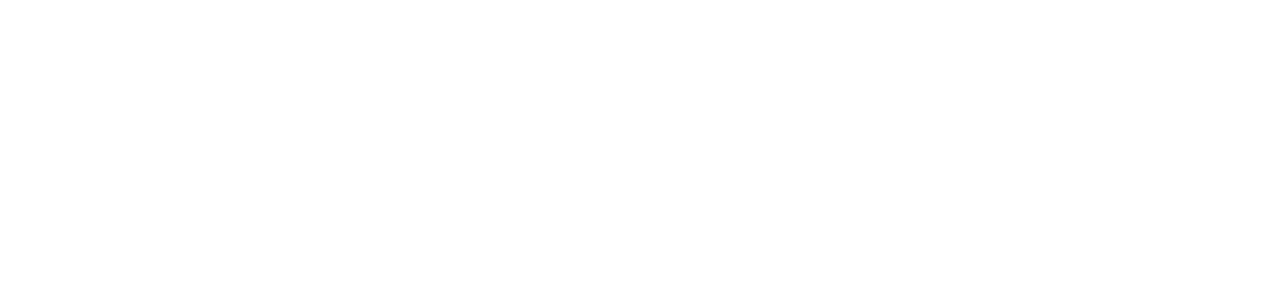
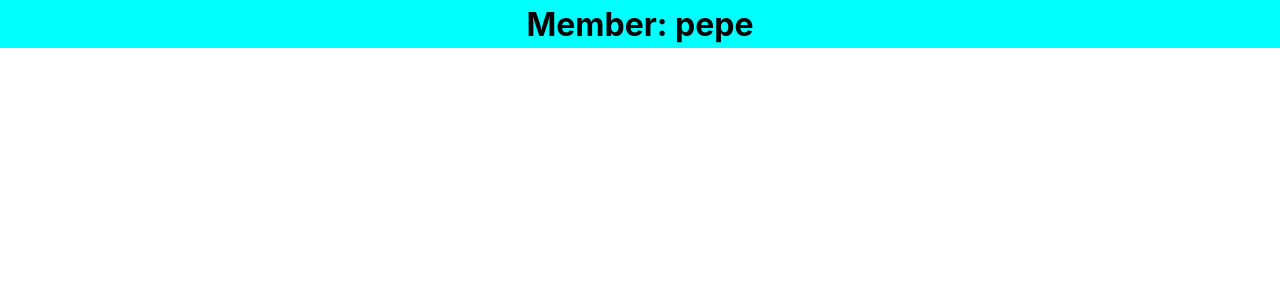
Before and after one commit to kvl-ballester/members-front, a React (Create React App) app: page /member/1 in a window 1280 px wide. Before the commit this address had no page. Shown: the top 300 px of the page. Built offline with nearby package versions, Linux system fonts and the light colour scheme.

Commit message:
add new route: member/:id

```diff
--- a/src/components/MemberList/Member.jsx
+++ b/src/components/MemberList/Member.jsx
@@ -1,8 +1,15 @@
 import React from 'react'
+import { useNavigate } from "react-router-dom";
 
 export const Member = ({member}) => {
+    const navigate = useNavigate();
+
+    const handleClickMember = (id) => {
+        navigate(`/member/${id}`);
+    }
+
     return (
-        <div className='member'>
+        <div className='member' onClick={() => handleClickMember(member.id)}>
             <div className="fields">
                 <div className="name">
                     Name:
--- a/src/index.js
+++ b/src/index.js
@@ -2,6 +2,7 @@ import React from 'react';
 import ReactDOM from 'react-dom';
 import './index.css';
 import App from './App';
+import { Member } from "./pages";
 
 import {
   BrowserRouter,
@@ -14,6 +15,7 @@ ReactDOM.render(
     <BrowserRouter>
       <Routes>
         <Route path="/" element={<App />} />
+        <Route path="/member/:id" element={<Member />} />
       </Routes>
     </BrowserRouter>
   </React.StrictMode>,
--- /dev/null
+++ b/src/pages/Member/Member.jsx
@@ -0,0 +1,42 @@
+import { Header } from "../../components";
+import React, { useState , useEffect} from 'react'
+
+import { useParams } from 'react-router-dom';
+
+
+const items = [
+    {id: 1, name :"pepe", age: 23},
+    {id: 12, name :"alex", age: 21},
+    {id: 13, name :"jose", age: 22},
+    {id: 14, name :"asdf", age: 23},
+    {id: 15, name :"cris", age: 22},
+    {id: 16, name :"fdsa", age: 24},
+    {id: 17, name :"dfdf", age: 25},
+    {id: 18, name :"asa", age: 23},
+    {id: 19, name :"fdss", age: 22},
+    {id: 10, name :"peperere", age: 28},
+
+  ]
+
+
+export const Member = () => {
+    let { id } = useParams()
+    const [member, setMember] = useState({})
+
+
+
+    useEffect(() => {
+        const selectedMember = items.filter( member => {
+            return member.id === parseInt(id)
+        })[0]
+
+        setMember(selectedMember);
+
+    }, [])
+
+    return (
+        <div>
+            <Header text={`Member: ${member.name}`}/>
+        </div>
+    )
+}
--- a/src/pages/index.js
+++ b/src/pages/index.js
@@ -0,0 +1,3 @@
+import { Member } from "./Member/Member";
+
+export {Member}
```
